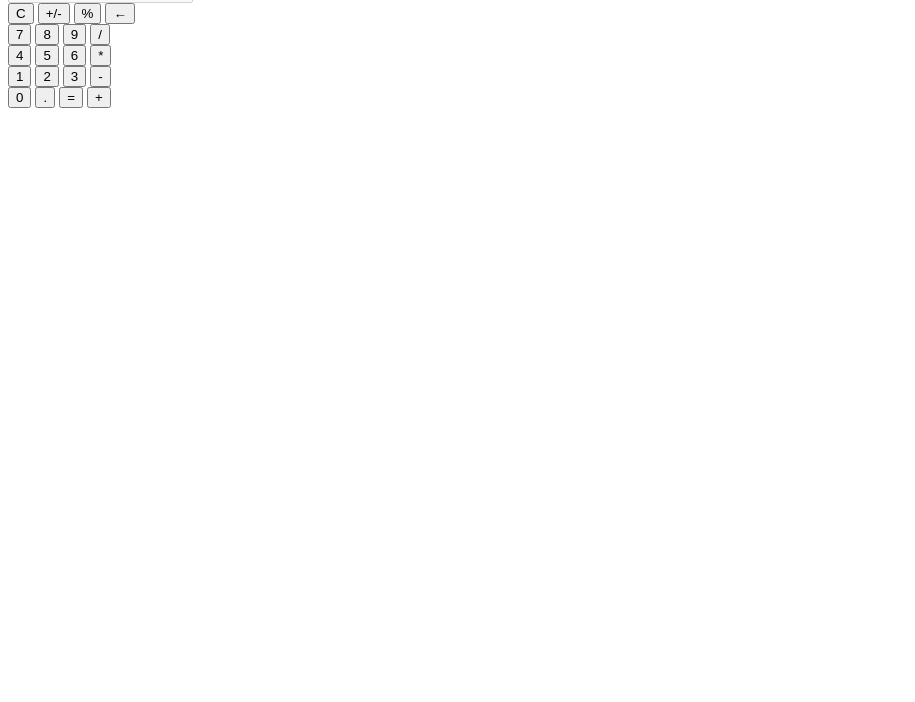
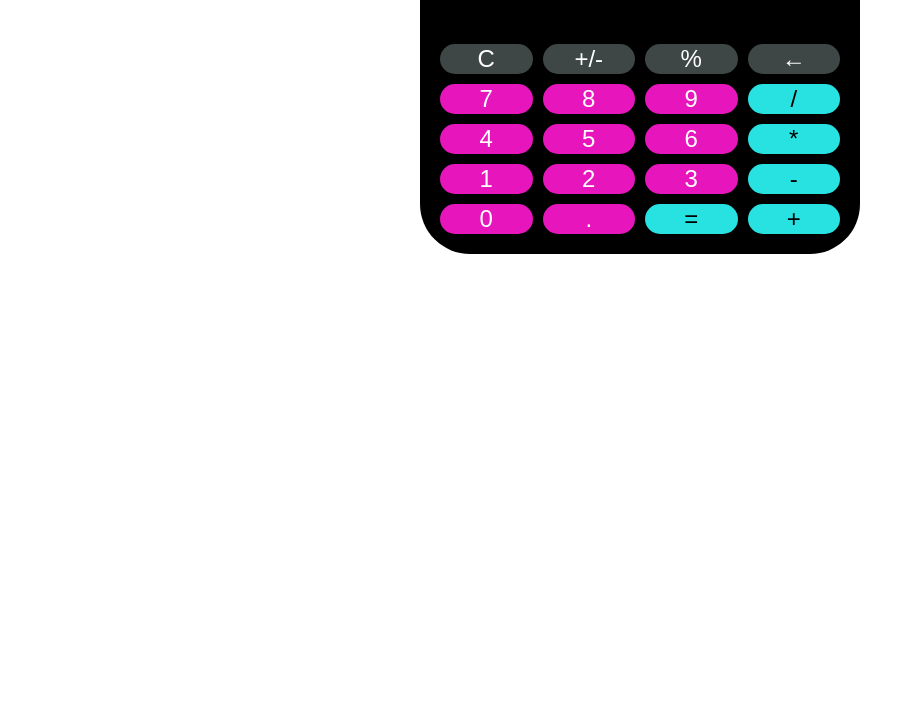
Before and after one commit to BrendenNaumovski/OdinCalculator, a plain HTML site: page index.html in a window 1280 px wide. Shown: the part 98-800 px from the top of the page, without its empty margins (0-915 px from the left). Drawn offline with Linux system fonts and the light colour scheme.

Commit message:
Added styling

```diff
--- a/index.html
+++ b/index.html
@@ -15,26 +15,18 @@
             <button id="negate">+/-</button>
             <button id="percent">%</button>
             <button id="backspace">←</button>
-        </div>
-        <div class="buttons">
             <button class="number">7</button>
             <button class="number">8</button>
             <button class="number">9</button>
             <button class="operator">/</button>
-        </div>
-        <div class="buttons">
             <button class="number">4</button>
             <button class="number">5</button>
             <button class="number">6</button>
             <button class="operator">*</button>
-        </div>
-        <div class="buttons">
             <button class="number">1</button>
             <button class="number">2</button>
             <button class="number">3</button>
             <button class="operator">-</button>
-        </div>
-        <div class="buttons">
             <button class="number">0</button>
             <button id="decimal">.</button>
             <button id="equals">=</button>
--- a/style.css
+++ b/style.css
@@ -0,0 +1,103 @@
+body {
+    display: flex;
+    justify-content: center;
+    align-items: center;
+    /* font: 32px/1.5 Arial; */
+    font-family: Arial, Helvetica, sans-serif;
+    font-size: 24px;
+}
+
+h1 {
+    width: 100%;
+    text-align: center;
+    margin: 0;
+    background-color: rgb(38, 42, 42);
+    border-radius: 50px;
+}
+
+input, button {
+    font-family: inherit;
+}
+
+button {
+    font-size: inherit;
+    background-color: rgb(38, 42, 42);
+    color: inherit;
+    border: none;
+    border-radius: 50px;
+    transition-duration: 0.2s;
+}
+
+input {
+    font-size: 2rem;
+}
+
+.container {
+    display: flex;
+    flex-direction: column;
+    align-items: center;
+    justify-content: center;
+    width: 400px;
+    background-color: black;
+    color: white;
+    padding: 20px;
+    border-radius: 50px;
+}
+
+#display {
+    text-align: right;
+    overflow: auto;
+    white-space: nowrap;
+    width: 100%;
+    box-sizing: border-box;
+    border: none;
+    background-color: inherit;
+    color: inherit;
+    margin: 10px;
+}
+
+.buttons {
+    width: 100%;
+    display: grid;
+    gap: 10px;
+    grid-template-columns: repeat(4, 1fr);
+}
+
+#clear, #negate, #percent, #backspace {
+    background-color: rgb(62, 70, 70);
+}
+
+#clear:hover, #negate:hover, #percent:hover, #backspace:hover {
+    background-color: rgb(62, 90, 90);
+}
+
+#clear:active, #negate:active, #percent:active, #backspace:active {
+    background-color: rgb(255, 255, 255);
+    color: black;
+}
+
+.operator, #equals {
+    background-color: rgb(40, 225, 225);
+    color: black;
+}
+
+.operator:hover, #equals:hover {
+    background-color: rgb(40, 255, 255);
+}
+
+.operator:active, #equals:active {
+    background-color: rgb(255, 255, 255);
+}
+
+.number, #decimal {
+    background-color: rgb(230, 21, 188);
+}
+
+.number:hover, #decimal:hover {
+    background-color: rgb(255, 21, 255);
+}
+
+.number:active, #decimal:active {
+    background-color: rgb(255, 255, 255);
+    color: black;
+}
```
